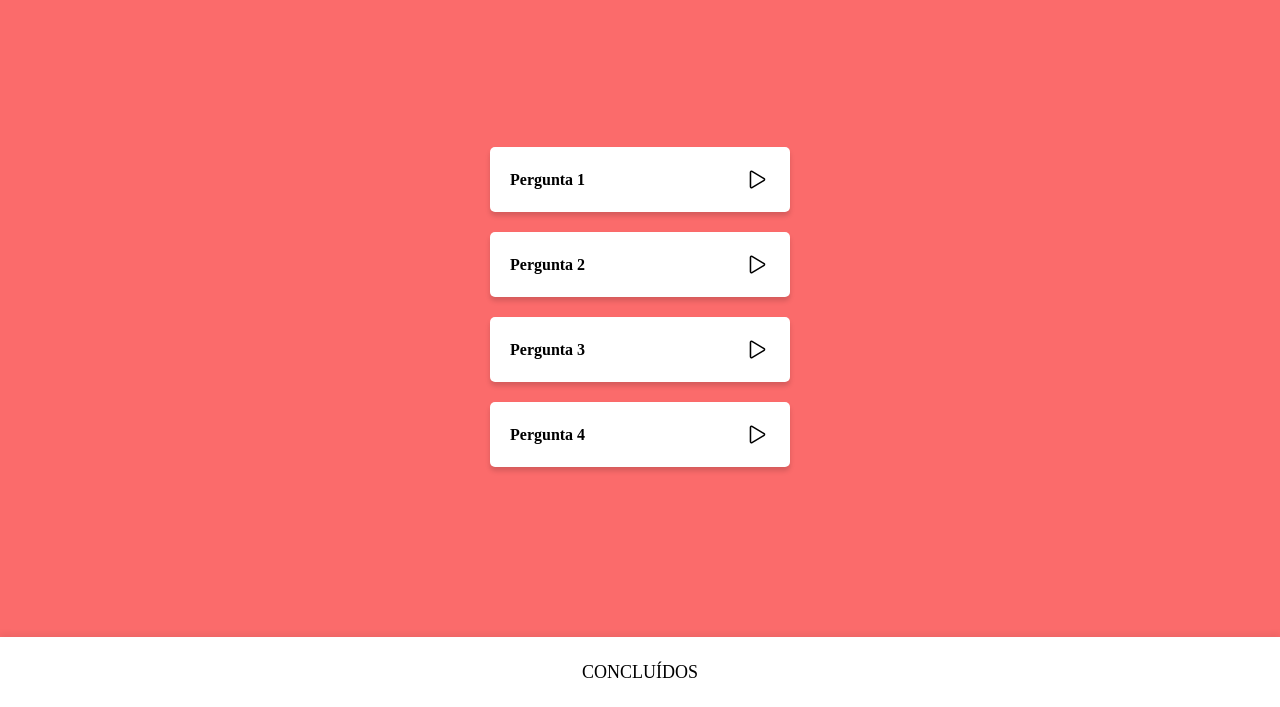
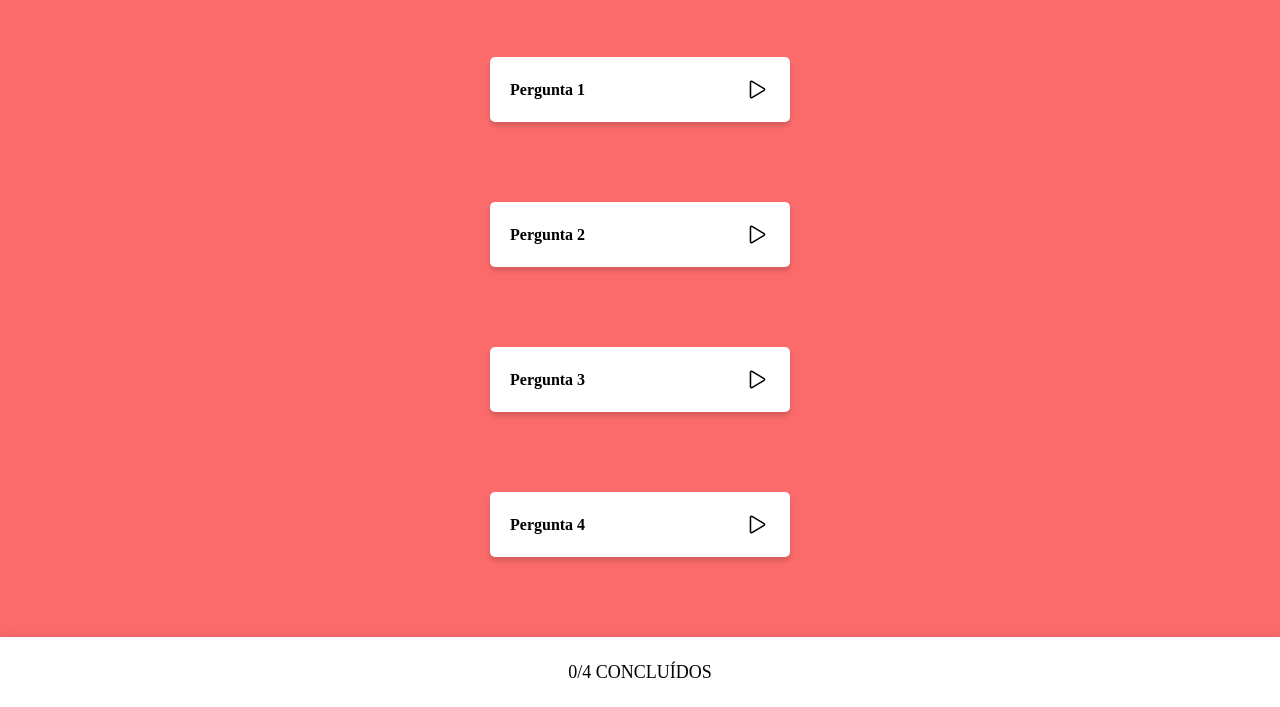
Before and after one commit to lucasdosualdo/projeto8-zaprecall, a React app: page / in a window 1280 px wide. Both pictures are taken after a click on the element "Iniciar Recall!". Shown: the part 93-800 px from the top of the page. Built offline with nearby package versions, Linux system fonts and the light colour scheme; a web font is replaced by a local one.

Commit message:
implementado resultado final, faltando alguns ajustes

```diff
--- a/src/assets/css/style.css
+++ b/src/assets/css/style.css
@@ -120,6 +120,8 @@ h4 {
     height: 25px;
 }
 
+
+
 .flashcard-open {
     width: 300px;
     max-height: 200px;
--- a/src/components/Deck.js
+++ b/src/components/Deck.js
@@ -1,11 +1,16 @@
 import React from 'react';
+import FinalResult from './FinalResult';
 import FlashCard from './FlashCard';
+import Footer from './Footer';
+import Header from "./Header";
+import IconSituation from './IconSituation';
 
 export default function Deck ({questionDeck}) {
     const [newQuestions, setNewQuestions] = React.useState(questionDeck);
-
+    const [valueQuestions, setValueQuestions] = React.useState([]);
+    const [counter, setCounter] = React.useState(0);
     function turnCard (cardIndex) {
-        let attQuestionDeck = questionDeck.map((value, index)=>{
+        let turnQuestionDeck = newQuestions.map((value, index)=>{
             if (index===cardIndex) {
                 return {
                     ...value,
@@ -18,24 +23,59 @@ export default function Deck ({questionDeck}) {
                 }
             }
         })
-        setNewQuestions([...attQuestionDeck])
+        setNewQuestions([...turnQuestionDeck])
         console.log(newQuestions);
     }
 
+    function chooseSituation (cardIndex, situation) {
+        let chooseQuestionDeck = newQuestions.map((value, index)=>{
+            if (index===cardIndex) {
+                return {
+                    ...value,
+                    tap: false,
+                    situation: situation
+                }
+            } else {
+                return {
+                    ...value,
+                    tap: false
+                }
+            }
+        })
+        setNewQuestions([...chooseQuestionDeck])
+        setValueQuestions([...valueQuestions, situation])
+        setCounter(counter + 1)
+        console.log(newQuestions);
+        console.log(valueQuestions);
+        console.log(counter);
+    }
+
     return (
-        <div>
+        <>
+        <Header />
         {
             newQuestions.map((value, index)=> (
                 <FlashCard
                 index={index}
                 turnCard = {turnCard}
+                chooseSituation = {chooseSituation}
                 tap={value.tap}
                 question = {value.question}
                 answer = {value.answer}
                 title = {value.title}
+                situation = {value.situation}
                 />
             ))}
+            <Footer>
+                <FinalResult valueQuestions={valueQuestions}/>
+                { valueQuestions.map(value => {
+                    if (value !== 'notyet') {
+                        return <IconSituation situation={value} />
+                    }
+                })}
+                <h3>{counter}/4 CONCLUÍDOS</h3>
 
-        </div>
+            </Footer>
+        </>
     )
 }
--- /dev/null
+++ b/src/components/FinalResult.js
@@ -0,0 +1,26 @@
+export default function FinalResult ({valueQuestions}) {
+    if (valueQuestions.length === 4) {
+        return (
+            <Result valueQuestions={valueQuestions}/>
+        )
+    } else {
+        return null
+    }
+    }
+
+    function Result ({valueQuestions}) {
+
+        const result = valueQuestions.find(value => value === 'wrong');
+        return (
+            <>
+                {result ? (<>
+                        <p>😥<strong>Putz...</strong></p>
+                        <p>Ainda faltam alguns...</p>
+                        <p>Mas não desanime!</p>
+                </>) : (<>
+                        <p>🥳<strong>Parabêns!</strong></p>
+                        <p>Você não esqueceu de nenhum flashcard!</p>
+                    </>)}
+            </>
+        )
+    }
--- a/src/components/FlashCard.js
+++ b/src/components/FlashCard.js
@@ -1,7 +1,8 @@
 import turn from '../assets/images/setinha.png';
 import React from 'react';
+import IconSituation from './IconSituation';
 
-export default function FlashCard ({index, turnCard, tap, question, answer, title}) {
+export default function FlashCard ({index, turnCard, tap, question, answer, title, situation, chooseSituation}) {
     return (
        <>
        { !tap?
@@ -9,26 +10,29 @@ export default function FlashCard ({index, turnCard, tap, question, answer, titl
         index = {index}
         turnCard = {turnCard}
         title = {title}
+        situation = {situation}
         />) : (
         <OpenCard
         question={question}
         answer = {answer}
+        chooseSituation = {chooseSituation}
+        index = {index}
         />)
        }
        </>
     )
     }
 
-    function CardClosed ({title, turnCard, index}) {
+    function CardClosed ({title, turnCard, index, situation}) {
         return (
-                <div className = 'flashcard-closed'>
+                <div className = 'flashcard-closed' onClick = {()=>turnCard(index)}>
                     <h4>{title}</h4>
-                    <ion-icon onClick = {()=>turnCard(index)} name="play-outline" ></ion-icon>
+                    <IconSituation situation ={situation}/>
                 </div>
         )
        }
 
-    function OpenCard ({question, answer}) {
+    function OpenCard ({question, answer, chooseSituation, index}) {
         const [turned, setTurned] = React.useState(false);
         return (
         <>
@@ -41,9 +45,15 @@ export default function FlashCard ({index, turnCard, tap, question, answer, titl
             <div className = 'flashcard-open'>
                 <h3>{answer}</h3>
                 <div className='options'>
-                    <div className='naoLembrei'><p>Não lembrei</p></div>
-                    <div className='quaseNaoLembrei'><p>Quase não lembrei</p></div>
-                    <div className='zap'><p>Zap!</p></div>
+                    <div className='naoLembrei' onClick = {() => chooseSituation(index, 'wrong')}>
+                        <p>Não lembrei</p>
+                    </div>
+                    <div className='quaseNaoLembrei' onClick = {() => chooseSituation(index, 'almost')}>
+                        <p>Quase não lembrei</p>
+                    </div>
+                    <div className='zap' onClick = {() => chooseSituation(index, 'right')}>
+                        <p>Zap!</p>
+                    </div>
                 </div>
             </div>
         )}
--- a/src/components/Footer.js
+++ b/src/components/Footer.js
@@ -1,7 +1,7 @@
-export default function Footer () {
+export default function Footer ({children}) {
     return (
        <div className='footer'>
-        <h3>CONCLUÍDOS</h3>
+        {children}
        </div>
     )
 }
--- /dev/null
+++ b/src/components/IconSituation.js
@@ -0,0 +1,22 @@
+export default function IconSituation ({situation}) {
+    if (situation==='notyet') {
+        return (
+        <ion-icon name="play-outline"></ion-icon>
+        )
+    }
+    if (situation === 'right') {
+        return (
+            <ion-icon name="checkmark-circle"></ion-icon>
+        )
+    }
+    if (situation === 'almost') {
+        return (
+            <ion-icon name="help-circle"></ion-icon>
+        )
+    }
+    if (situation ==='wrong') {
+        return (
+            <ion-icon name="close-circle"></ion-icon>
+        )
+    }
+}
--- a/src/components/Questions.js
+++ b/src/components/Questions.js
@@ -1,5 +1,3 @@
-import Header from "./Header";
-import Footer from "./Footer";
 import React from 'react';
 import Deck from "./Deck";
 
@@ -57,18 +55,15 @@ export default function Questions() {
     return {
         ...value,
         index: {index},
-        title: `Pergunta ${index+1}`
+        title: `Pergunta ${index+1}`,
+        situation: 'notyet'
     }
    })
 
    console.log(questionDeck);
     return (
-        <>
-        <Header/>
         < Deck
         questionDeck = {questionDeck}
         />
-        <Footer />
-        </>
     )
 }
```
